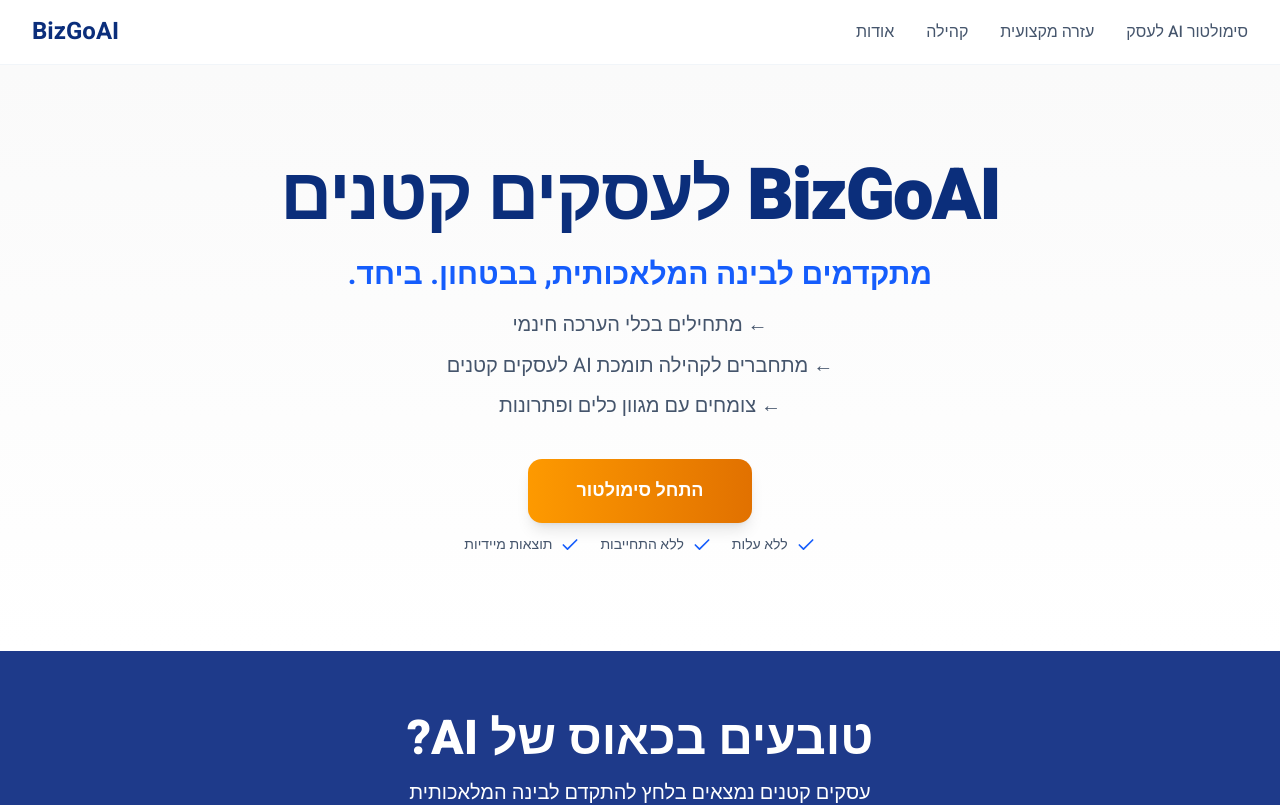
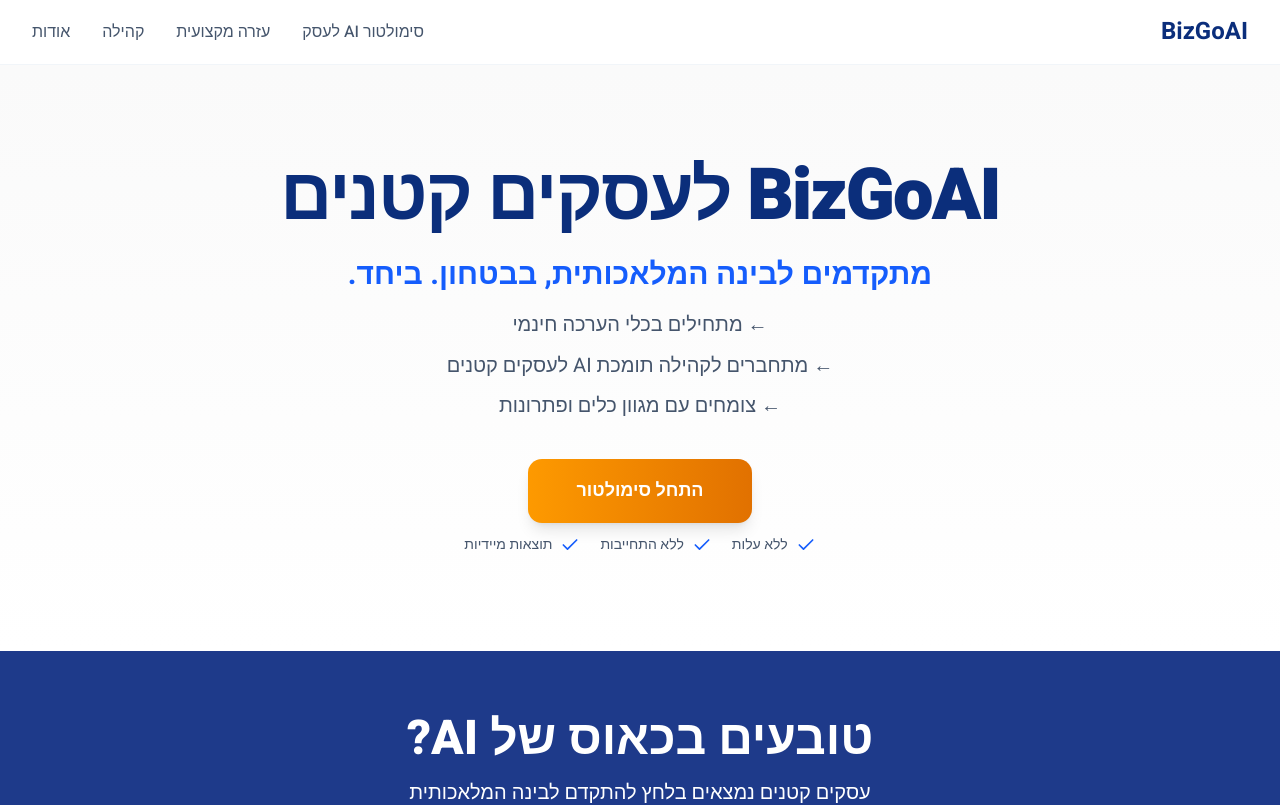
Before and after one commit to from02AI/v0-bizgo-ai-israel-website, a Next.js app: page / in a window 1280 px wide. Shown: the top 805 px of the page. Built offline with nearby package versions, Linux system fonts and the light colour scheme.

Commit message:
fix: PDF top image positioned right, logo consistently on left across all pages

```diff
--- a/components/header.tsx
+++ b/components/header.tsx
@@ -11,15 +11,15 @@ export function Header() {
   return (
     <header className="sticky top-0 z-50 bg-white/95 backdrop-blur-sm border-b border-slate-100">
       <div className="max-w-7xl mx-auto px-4 sm:px-6 lg:px-8">
-        <div className="h-16 flex flex-row-reverse items-center justify-between min-w-0">
-          {/* Logo - appears on visual LEFT in RTL */}
+        <div className="h-16 flex items-center justify-between min-w-0">
+          {/* Logo - on LEFT */}
           <div className="flex items-center min-w-0">
             <Link href="/" className="text-lg sm:text-xl md:text-2xl font-bold text-[#0b2e7b] truncate">
               BizGoAI
             </Link>
           </div>
 
-          {/* Desktop Navigation - appears on visual RIGHT in RTL */}
+          {/* Desktop Navigation - on RIGHT */}
           <nav className="hidden md:flex items-center gap-4 lg:gap-8">
             <Link href="/simulator" className="text-slate-600 hover:text-[#0b2e7b] transition-colors font-medium">
               סימולטור AI לעסק
--- a/components/home/how-it-works-section.tsx
+++ b/components/home/how-it-works-section.tsx
@@ -149,7 +149,7 @@ export function HowItWorksSection() {
                 <img
                   src="/pdf_preview2.png"
                   alt="דוגמה לדוח: גרף חיסכון - שכבה קדמית"
-                  className="absolute bottom-0 left-0 md:left-0 w-[70%] h-auto rounded-2xl shadow-2xl transform rotate-6 md:rotate-8 origin-bottom-left mx-auto block z-20"
+                  className="absolute bottom-0 right-0 md:right-0 w-[70%] h-auto rounded-2xl shadow-2xl transform rotate-6 md:rotate-8 origin-bottom-right mx-auto block z-20"
                   loading="lazy"
                 />
 
```
